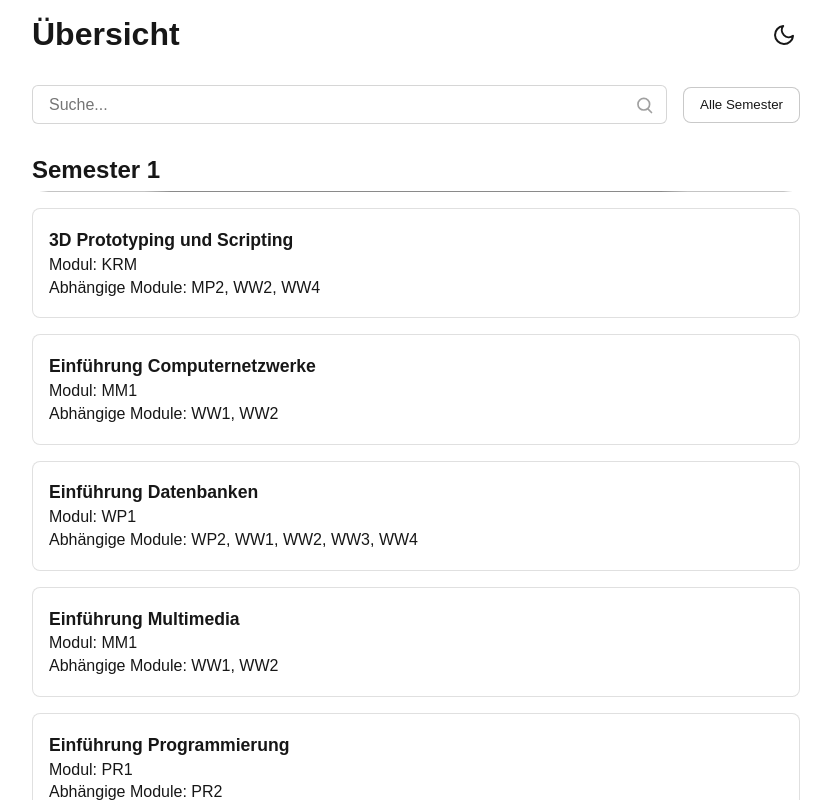
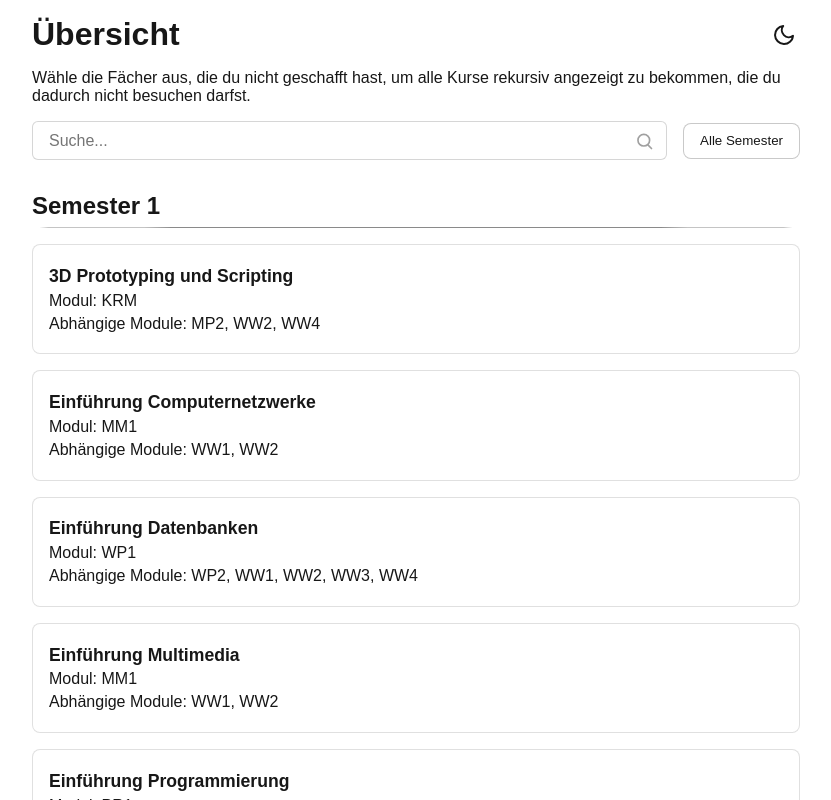
Before and after one commit to SimonSchneZzer/module-calculator, a Next.js app: page /overview in a window 1280 px wide. Shown: the top 800 px of the page, without its empty margins (224-1055 px from the left). Built offline with nearby package versions, Linux system fonts and the light colour scheme.

Commit message:
info text

```diff
--- a/src/app/overview/page.tsx
+++ b/src/app/overview/page.tsx
@@ -156,6 +156,7 @@ export default function LehrveranstaltungenPage() {
 
   return (
     <>
+      <p>Wähle die Fächer aus, die du nicht geschafft hast, um alle Kurse rekursiv angezeigt zu bekommen, die du dadurch nicht besuchen darfst.</p>
       {/* Suchfeld + Filter-Button nebeneinander */}
       <div className={styles.searchFilterWrapper}>
         <div className={styles.searchContainer}>
@@ -255,8 +256,7 @@ export default function LehrveranstaltungenPage() {
               {grouped[Number(key)].map((e, i) => (
                 <li
                   key={i}
-                  className={`${styles.item} ${
-                    gesperrteLVs.has(e.lehrveranstaltung) ? `${styles.blocked} blocked` : ''
+                  className={`${styles.item} ${gesperrteLVs.has(e.lehrveranstaltung) ? `${styles.blocked} blocked` : ''
                     }`}
                   onClick={() => toggleLvAuswahl(e.lehrveranstaltung)}
                 >
```
Lines whose indentation alone changed are shown as unchanged.
